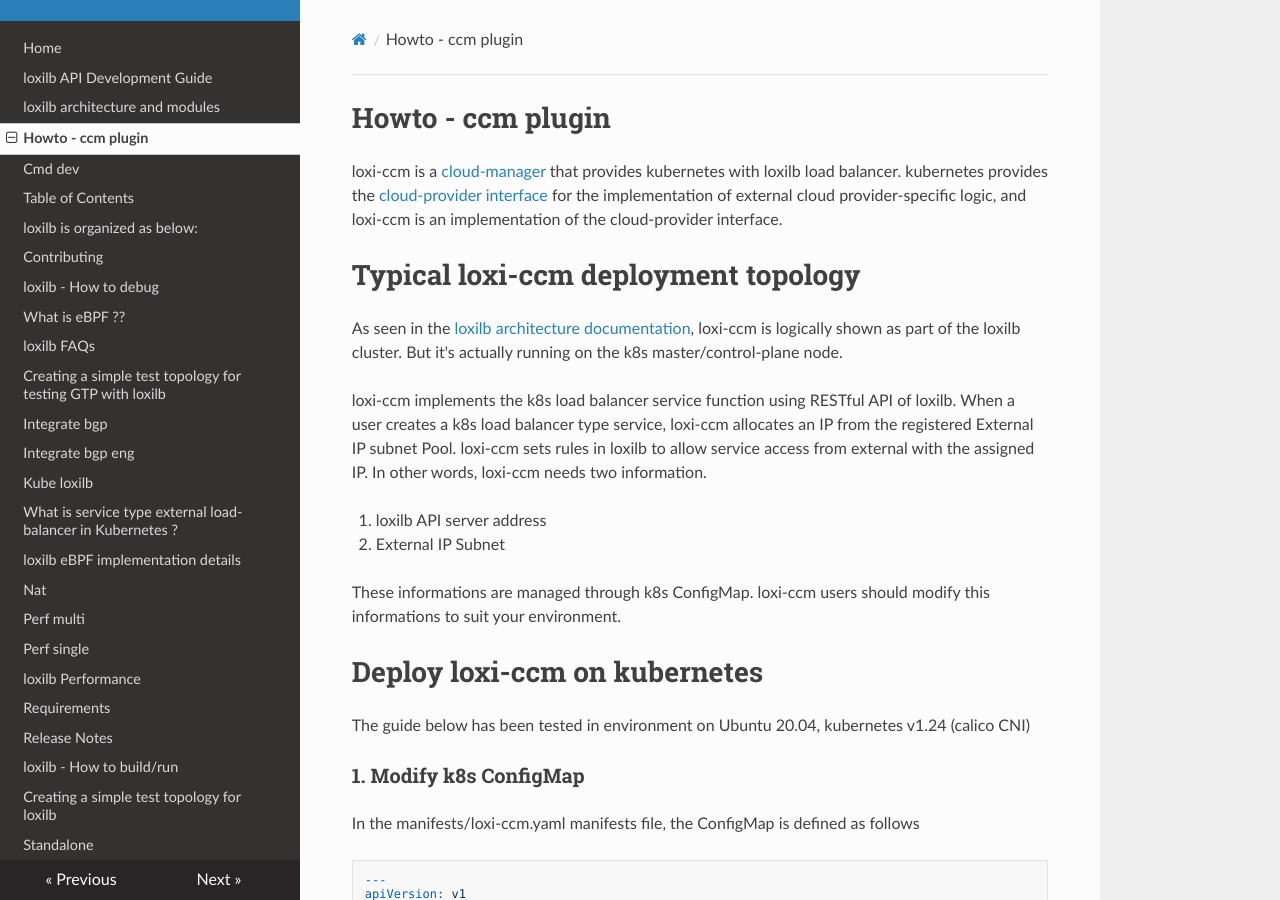
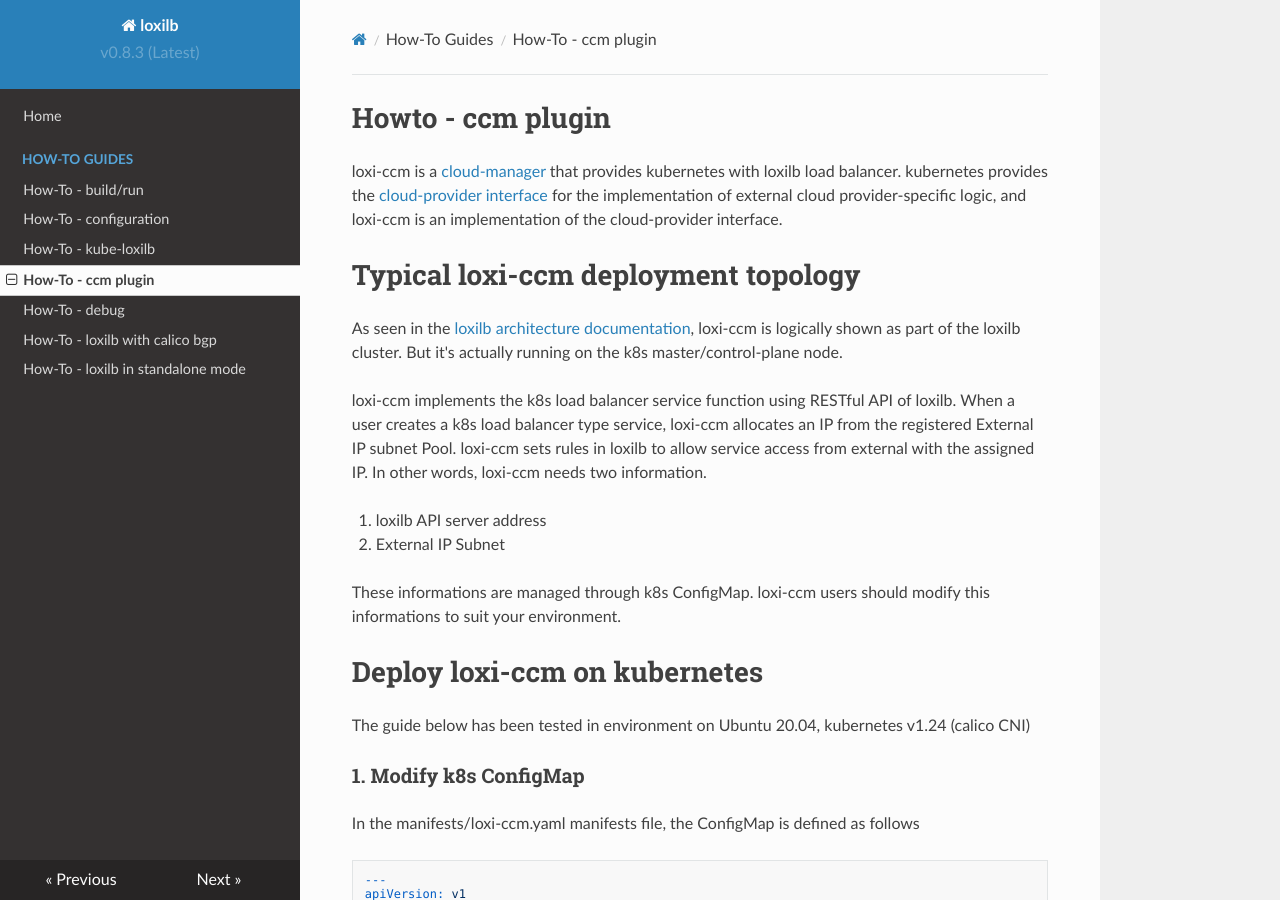
Before and after one commit to loxilb-io/loxilbdocs, an MkDocs documentation site: the page built from docs/ccm.md, in a window 1280 px wide and 900 px high. Built offline with MkDocs 1.6.1, drawn with Linux system fonts in a browser that asks for light colours; nearby versions of some CDN libraries.

Commit message:
Update mkdocs.yml

```diff
--- a/mkdocs.yml
+++ b/mkdocs.yml
@@ -2,8 +2,21 @@
 site_url: https://loxilb-io.github.io/loxilbdocs
 theme:
     name: readthedocs
+    features:
+        - navigation.sections
     analytics:
         gtag: G-21G7NBL2BN
+
+nav:
+  - Home: index.md
+  - How-To Guides:
+      - How-To - build/run: run.md
+      - How-To - configuration: cmd.md
+      - How-To - kube-loxilb: kube-loxilb.md
+      - How-To - ccm plugin: ccm.md
+      - How-To - debug: debugging.md
+      - How-To - loxilb with calico bgp: integrate_bgp_eng.md
+      - How-To - loxilb in standalone mode: standalone.md
 
 extra:
     version: v0.8.3 (Latest)
```
